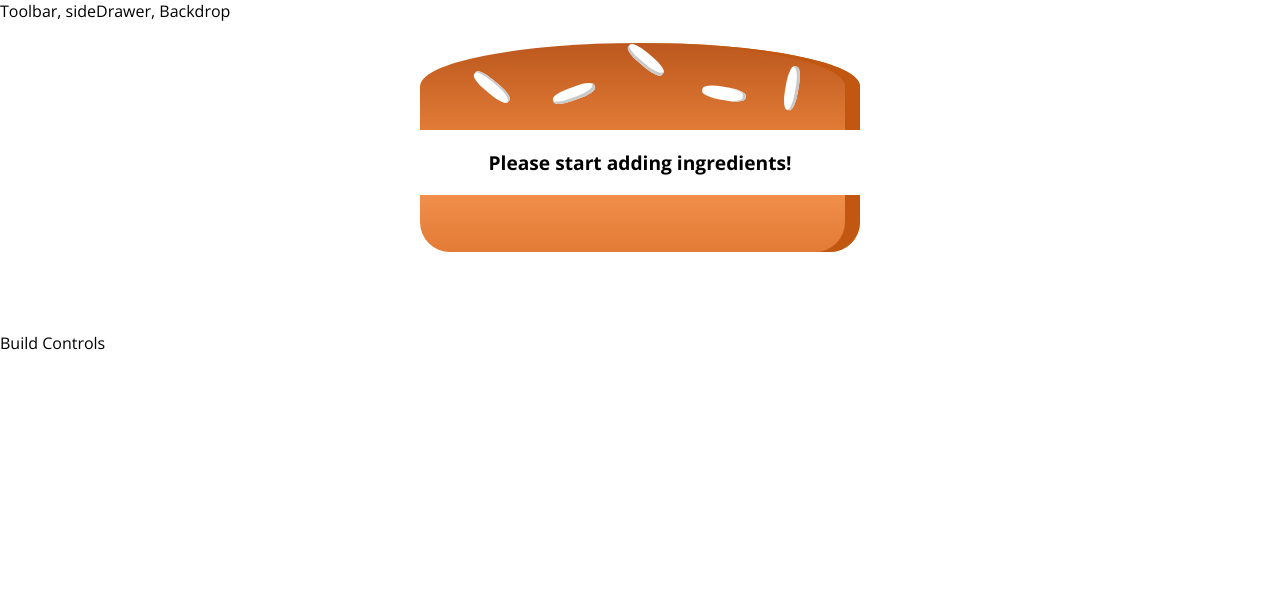
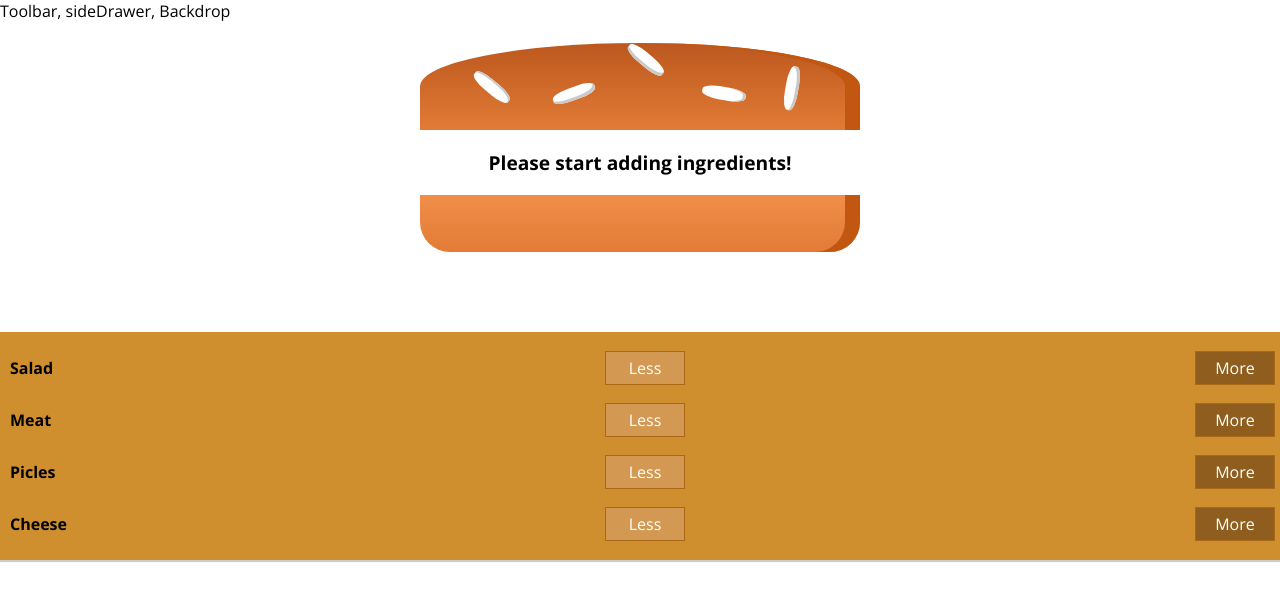
Before and after one commit to yossyoss/make-your-own-sandwich, a React app: page / in a window 1280 px wide. Shown: the top 600 px of the page. Built offline with nearby package versions, Linux system fonts and the light colour scheme.

Commit message:
adding build controls

```diff
--- /dev/null
+++ b/src/components/Sandwich/BuildControls/BuildControl/BuildControl.css
@@ -0,0 +1,55 @@
+.BuildControl {
+    display: flex;
+    justify-content: space-between;
+    align-items: center;
+    margin: 5px 0;
+}
+
+.BuildControl button {
+    display: block;
+    font: inherit;
+    padding: 5px;
+    margin: 0 5px;
+    width: 80px;
+    border: 1px solid #AA6817;
+    cursor: pointer;
+    outline: none;
+}
+.BuildControl button:disabled {
+    background-color: #AC9980;
+    border: 1px solid #7E7365;
+    color: #ccc;
+    cursor: default;
+}
+
+.BuildControl button:hover:disabled {
+    background-color: #AC9980;
+    color: #ccc;
+    cursor: not-allowed;
+}
+
+.Label {
+    padding: 10px;
+    font-weight: bold;
+    width: 80px;
+}
+
+.BuildControl .Less {
+    background-color: #D39952;
+    color: white;
+}
+
+.BuildControl .More {
+    background-color: #8F5E1E;
+    color: white;
+}
+
+.BuildControl .Less:hover, .BuildControl .Less:active {
+    background-color: #DAA972;
+    color: white;
+}
+
+.BuildControl .More:hover,.BuildControl .More:active {
+    background-color: #99703F;
+    color: white;
+}
--- /dev/null
+++ b/src/components/Sandwich/BuildControls/BuildControl/BuildControl.js
@@ -0,0 +1,11 @@
+import React from 'react';
+import classes from './BuildControl.css'
+
+const BuildControl = (props) => (
+    <div className={classes.BuildControl}>
+            <div className={classes.Label}>{props.label}</div>
+            <button className={classes.Less}>Less</button>
+            <button className={classes.More}>More</button>
+        </div>
+);
+export default BuildControl;
--- /dev/null
+++ b/src/components/Sandwich/BuildControls/BuildControls.css
@@ -0,0 +1,10 @@
+.BuildControls {
+    width: 100%;
+    background-color:  #CF8F2E;
+    display: flex;
+    flex-flow: column;
+    align-items: ceneter;
+    box-shadow: 0 2px 1px #ccc;
+    margin: auto;
+    padding: 10px 0;
+}
--- /dev/null
+++ b/src/components/Sandwich/BuildControls/BuildControls.js
@@ -0,0 +1,19 @@
+import React from 'react';
+import classes from './BuildControls.css';
+import BuildControl from './BuildControl/BuildControl'
+const controls = [
+    {label: 'Salad', type: 'salad'},
+    {label: 'Meat', type: 'meat'},
+    {label: 'Picles', type: 'picles'},
+    {label: 'Cheese', type: 'cheese'},
+];
+
+const BuildControls = (props) => (
+    <div className={classes.BuildControls}>
+        {controls.map(ctrl => (
+            <BuildControl key={ctrl.label} label={ctrl.label} />
+        ))}
+    </div>
+);
+
+export default BuildControls;
--- a/src/components/Sandwich/Sandwich.js
+++ b/src/components/Sandwich/Sandwich.js
@@ -4,13 +4,13 @@
 const sandwich = (props) => {
     let transformedIngredients = Object.keys(props.ingredients)
     .map(igKey => {
-        return [...Array(props.ingredients[igKey])]   // an empty array like [,,] for example
+        return [...Array(props.ingredients[igKey])]   // create an empty array like [,,] for example
             .map((_, i) => {
                 return <SandwichIngredient key={igKey + i} type={igKey} />;
             });
     })
     .reduce((arr, el) => {
-        return arr.concat(el)
+        return arr.concat(el)  //create an array by concat older arrays
     },[]);
     if( transformedIngredients.length === 0) {
         transformedIngredients = <p>Please start adding ingredients!</p>
--- a/src/containers/SandwichBuilder/SandwichBuilder.js
+++ b/src/containers/SandwichBuilder/SandwichBuilder.js
@@ -1,20 +1,22 @@
 import React, { Component } from 'react';
 import Aux from '../../hoc/Auxx';
 import Sandwich from '../../components/Sandwich/Sandwich'
+import BuildControls from '../../components/Sandwich/BuildControls/BuildControls'
 class SandwichBuilder extends Component {
     state = {
          ingredients: {
              salad: 0,
              tuna: 0,
              cheese: 0,
-             pickle: 0
+             pickle: 0,
+             meat: 0
          }
     }
     render(){
         return(
             <Aux>
                 <Sandwich ingredients={this.state.ingredients}/>
-                <div>Build Controls</div>
+                <BuildControls />
             </Aux>
         );
     }
```
